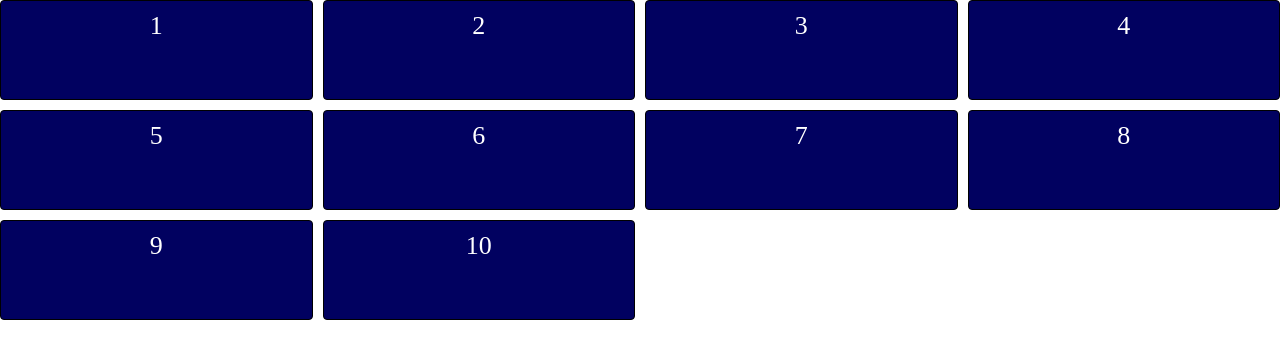
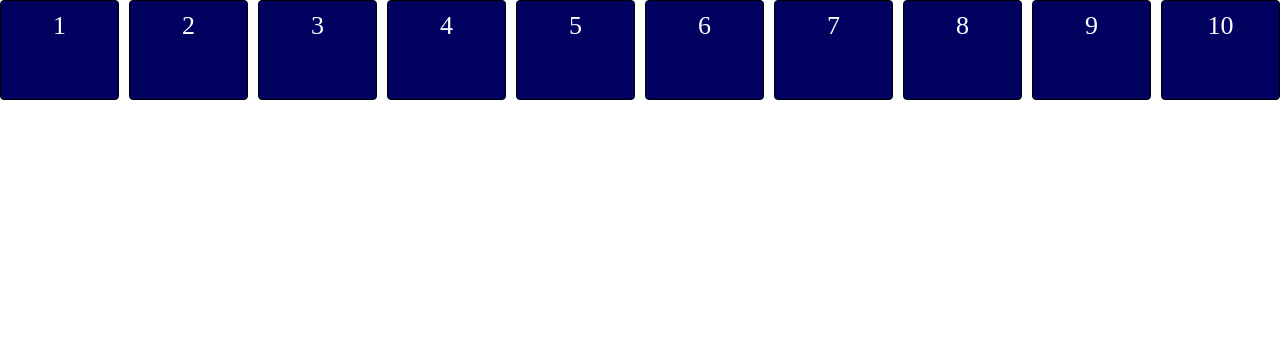
Before and after one commit to KoNyaShka-13/Grid-study, a plain HTML site: page index.html in a window 1280 px wide. Drawn offline with Linux system fonts and the light colour scheme.

Commit message:
auto-fit
Для чего он

```diff
--- a/sass/style.scss
+++ b/sass/style.scss
@@ -6,7 +6,7 @@
 .grid-container{
 	display: grid;
 	// grid-template-columns: repeat(3, 200px); Обычный способ
-	grid-template-columns: repeat(auto-fill, minmax(300px, 1fr));/*1fr будет работать, как авто-заполнение*/
+	grid-template-columns: repeat(auto-fit, minmax(100px, 1fr));/*Если блоков немного, то можно использовать auto-fit, нужен для того, чтобы блоки занимали все пространство, что имеется, с auto-fill так не получится, Блоки просто займут место, но если останется свободное, то они его не заполнят*/
 	grid-template-rows: repeat(3, minmax(100px, auto));/*Если у контейнера не будет контента, что будет вылазить за рамки, то он будет занимать минимальную ширину*/
 	grid-auto-rows: minmax(100px, auto);/*Делать асвтоматической максиммальную величину нужно делать в тех случаях, когда неизвестно, сколько контента будет помещаться*/
 	gap: 10px;
```
Also changed, not shown: stylesheets/style.css.
